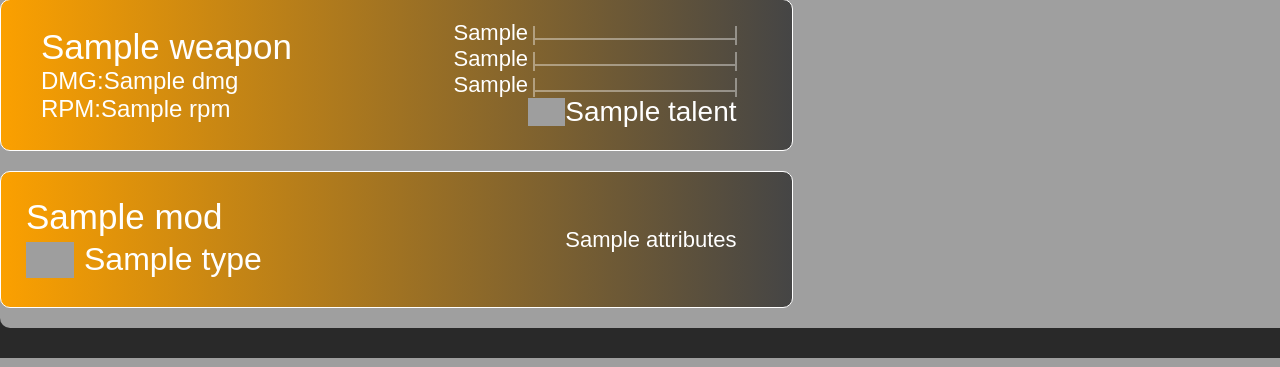
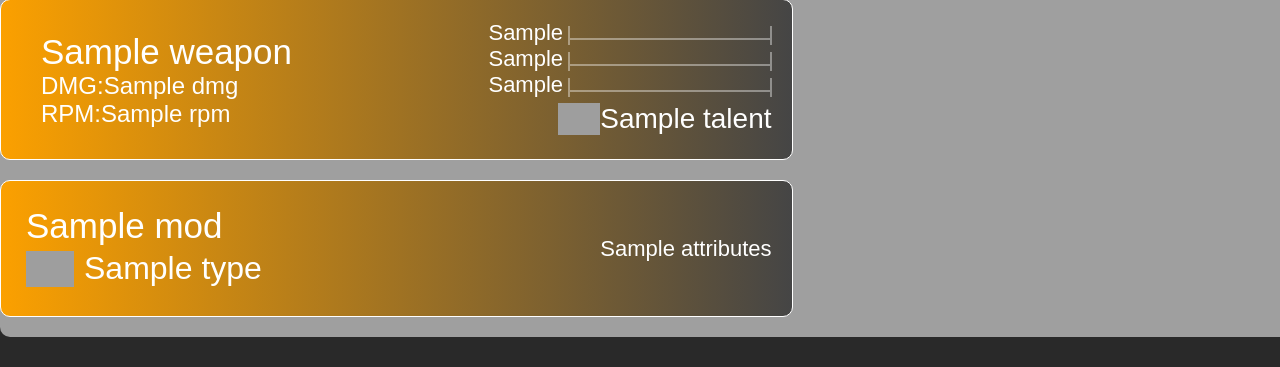
Before and after one commit to MuFen-mker/astrbot_plugin_TheDivision2, a Python web app: template templates/weekly_report.html in a window 1280 px wide; the page is wider, and only the part inside the window is pictured. Shown: the part 1884-2251 px from the top of that part. Run offline with Jinja, Linux system fonts and the light colour scheme; the template is opened without the code that fills it: most values are stand-ins (such as "Sample title", 1, 10 or a date in 2020); some web fonts are replaced; grey boxes are pictures that could not be loaded.

Commit message:
修改周报样式

```diff
--- a/templates/weekly_report.html
+++ b/templates/weekly_report.html
@@ -195,11 +195,11 @@
                         <img src="https://cdn.jsdelivr.net/gh/MuFen-mker/astrbot_plugin_TheDivision2@master/assets/Main icons/{{ gear.brand }}.png" alt="">
                     </div>
                     <div style="display: flex;flex-direction: column;margin-left: 10px;">
-                        <span style="font-size:25px;white-space: nowrap;overflow: hidden;text-overflow: ellipsis;">{{ gear.name }}</span>
-                        <span style="font-size:25px">{{ gear.brand }}</span>
-                        <div style="display: inline-flex;height: 30px;align-items: center;">
+                        <span style="font-size:20px;white-space: nowrap;overflow: hidden;text-overflow: ellipsis;">{{ gear.name }}</span>
+                        <span style="font-size:20px">{{ gear.brand }}</span>
+                        <div style="display: inline-flex;height: 35px;align-items: center;">
                             <img class="icons" src="https://cdn.jsdelivr.net/gh/MuFen-mker/astrbot_plugin_TheDivision2@master/assets/Main icons/{{ gear.type }}.png">
-                            <span style="color: #ffffff;font-size:25px;margin-left: 6px;">{{ gear.type }}</span>
+                            <span style="color: #ffffff;font-size:30px;margin-left: 6px;">{{ gear.type }}</span>
                         </div>
                     </div>
                     <div style="padding-top: 10px;padding: 10px;text-align: right;">
@@ -238,7 +238,7 @@
                         </div>
                         {% endif %}
                         <!-- talent -->
-                        <div style="display: inline-flex;align-items: center;height: 28px;">
+                        <div style="display: inline-flex;align-items: center;height: 32px;margin-top: 5px;">
                             <img src="https://cdn.jsdelivr.net/gh/MuFen-mker/astrbot_plugin_TheDivision2@master/assets/Talent Icon/{{ gear.id }}.png"  style="height: 100%;">
                             <span id="talent" style="font-size: 28px;color: #ffffff;">{{ gear.talent }}</span>
                         </div>
@@ -258,7 +258,7 @@
                         <span id="dmg" style="font-size: 24px;">DMG:{{ weapon.dmg }}</span>
                         <span id="rpm" style="font-size: 24px;">RPM:{{ weapon.rpm }}</span>
                     </div>
-                    <div style="padding-top: 10px;padding: 10px;text-align: right;margin-right: 35px;">
+                    <div style="padding-top: 10px;padding: 10px;text-align: right;">
                         <div style="display: block;text-align: right;">
                             <span id="Core" style="font-size: 22px;color: #ffffff;">{{ weapon.attribute1 }}</span>
                             <div class="vl">
@@ -286,7 +286,7 @@
                                 </div>
                             </div>
                         </div>
-                        <div style="display: inline-flex;align-items: center;height: 28px;">
+                        <div style="display: inline-flex;align-items: center;height: 32px;margin-top: 5px;">
                             <img src="https://cdn.jsdelivr.net/gh/MuFen-mker/astrbot_plugin_TheDivision2@master/assets/Talent Icon/{{ weapon.id }}.png"  style="height: 100%;">
                             <span id="talent" style="font-size: 28px;color: #ffffff;">{{ weapon.talent }}</span>
                         </div>
@@ -309,7 +309,7 @@
                                 <span id="dmg" style="font-size: 32px;color:#ffffff;margin-left: 10px;">{{ mod.type }}</span>
                             </div>
                         </div>
-                        <div style="padding-top: 10px;padding: 10px;text-align: right;margin-right: 35px;">
+                        <div style="padding-top: 10px;padding: 10px;text-align: right;">
                             <div style="display: block;text-align: right;">
                                 <span id="attributes" style="font-size: 22px;color: #ffffff;">{{ mod.attributes }}</span>
                                 <div class="vl">
@@ -330,7 +330,7 @@
                                 <span id="dmg" style="font-size: 32px;color:#ffffff;margin-left: 10px;">{{ mod.type }}</span>
                             </div>
                         </div>
-                        <div style="padding-top: 10px;padding: 10px;text-align: right;margin-right: 35px;">
+                        <div style="padding-top: 10px;padding: 10px;text-align: right;">
                             <div style="display: block;text-align: right;">
                                 <span id="attributes" style="font-size: 22px;color: #ffffff;">{{ mod.attributes }}</span>
                             </div>
```
